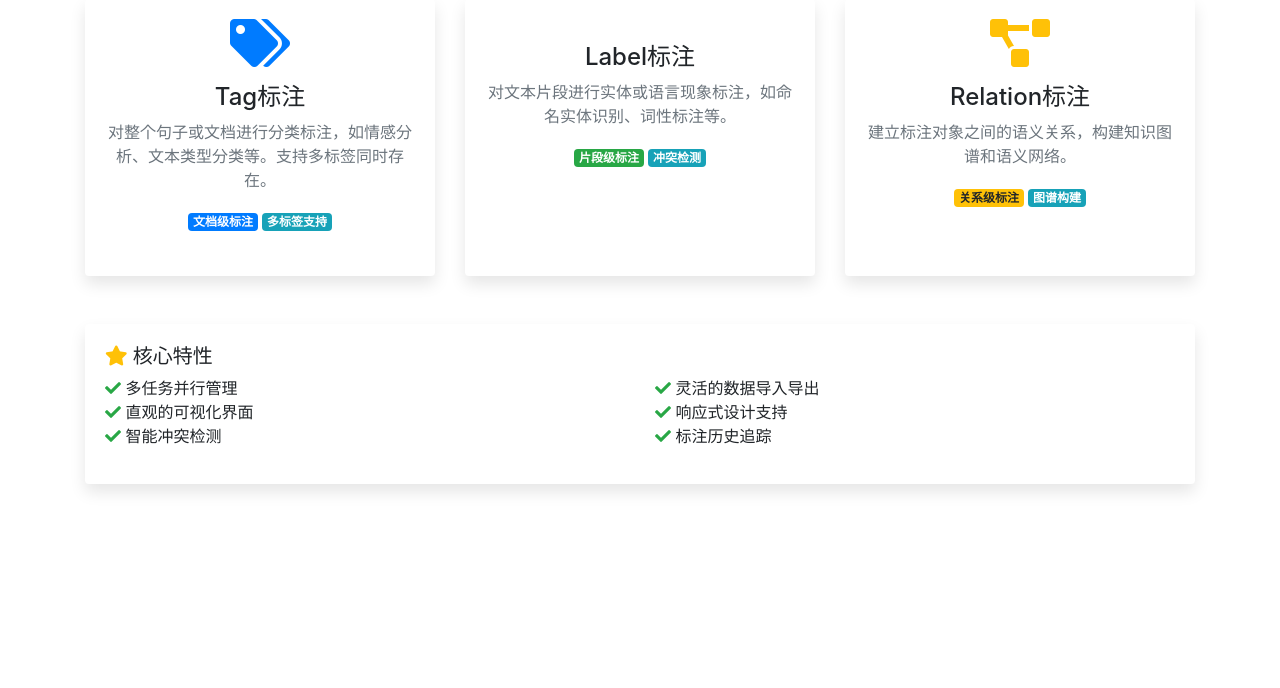
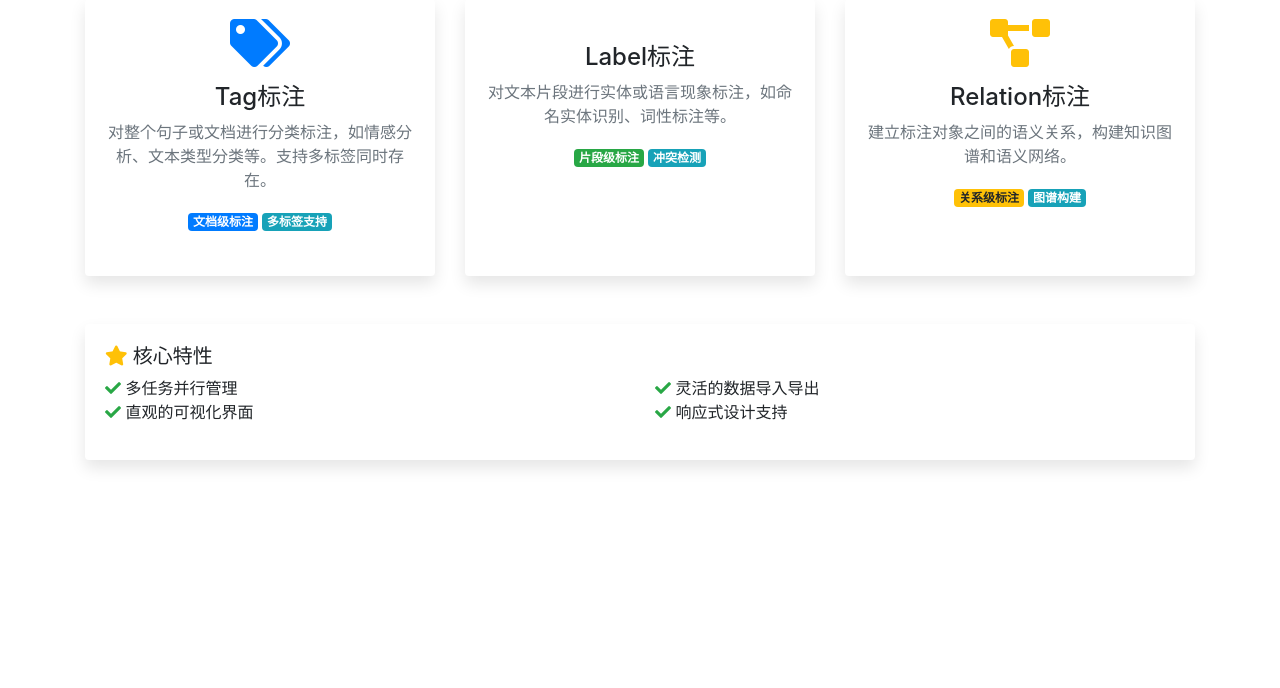
Before and after one commit to hezonglianheng/LingAnnotation, a Django app: page /listing/introduction/ in a window 1280 px wide. Shown: the part 479-1167 px from the top of the page. Run offline with Django 5.2, Linux system fonts and the light colour scheme; some libraries are stand-ins or nearby versions.

Commit message:
修改用户说明内容中的表述

```diff
--- a/listing/templates/listing/introduction.html
+++ b/listing/templates/listing/introduction.html
@@ -318,14 +318,12 @@
                             <ul class="list-unstyled">
                                 <li><i class="fas fa-check text-success"></i> 多任务并行管理</li>
                                 <li><i class="fas fa-check text-success"></i> 直观的可视化界面</li>
-                                <li><i class="fas fa-check text-success"></i> 智能冲突检测</li>
                             </ul>
                         </div>
                         <div class="col-md-6">
                             <ul class="list-unstyled">
                                 <li><i class="fas fa-check text-success"></i> 灵活的数据导入导出</li>
                                 <li><i class="fas fa-check text-success"></i> 响应式设计支持</li>
-                                <li><i class="fas fa-check text-success"></i> 标注历史追踪</li>
                             </ul>
                         </div>
                     </div>
```
Also changed, not shown: README.md.
